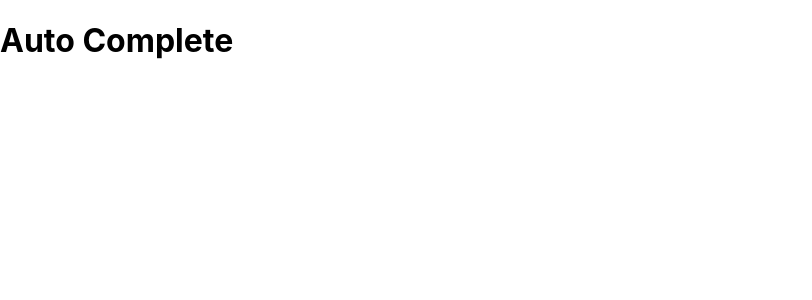
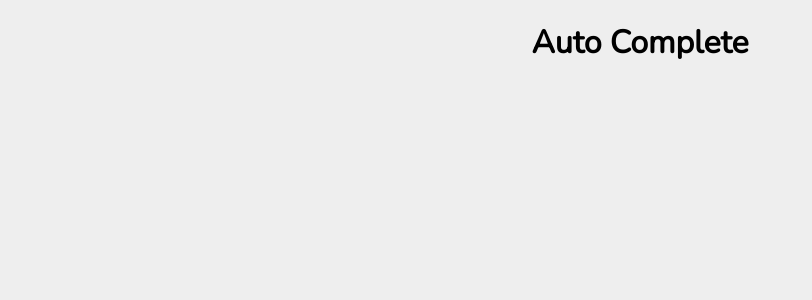
Before and after one commit to brennolemos/auto-complete, a React (Create React App) app: page / in a window 1280 px wide. Shown: the top 300 px of the page, without its empty margins (0-812 px from the left). Built offline with nearby package versions, Linux system fonts and the light colour scheme.

Commit message:
style: add App styles

```diff
--- /dev/null
+++ b/src/App.css
@@ -0,0 +1,20 @@
+@import url("https://fonts.googleapis.com/css2?family=Nunito&display=swap");
+
+* {
+  box-sizing: border-box;
+}
+
+body {
+  padding: 0;
+  margin: 0;
+}
+
+.App {
+  width: 100vw;
+  height: 100vh;
+  display: flex;
+  align-items: center;
+  flex-direction: column;
+  background-color: #eee;
+  font-family: "Nunito", sans-serif;
+}
--- a/src/App.tsx
+++ b/src/App.tsx
@@ -1,5 +1,6 @@
 import React from "react";
 import AutoComplete from "components/AutoComplete";
+import "./App.css";
 
 function App() {
   return (
--- a/src/index.css
+++ /dev/null
@@ -1,8 +0,0 @@
-body {
-  margin: 0;
-  font-family: -apple-system, BlinkMacSystemFont, 'Segoe UI', 'Roboto', 'Oxygen',
-    'Ubuntu', 'Cantarell', 'Fira Sans', 'Droid Sans', 'Helvetica Neue',
-    sans-serif;
-  -webkit-font-smoothing: antialiased;
-  -moz-osx-font-smoothing: grayscale;
-}
--- a/src/index.tsx
+++ b/src/index.tsx
@@ -1,6 +1,5 @@
 import React from "react";
 import ReactDOM from "react-dom/client";
-import "./index.css";
 import App from "./App";
 
 const root = ReactDOM.createRoot(
```
